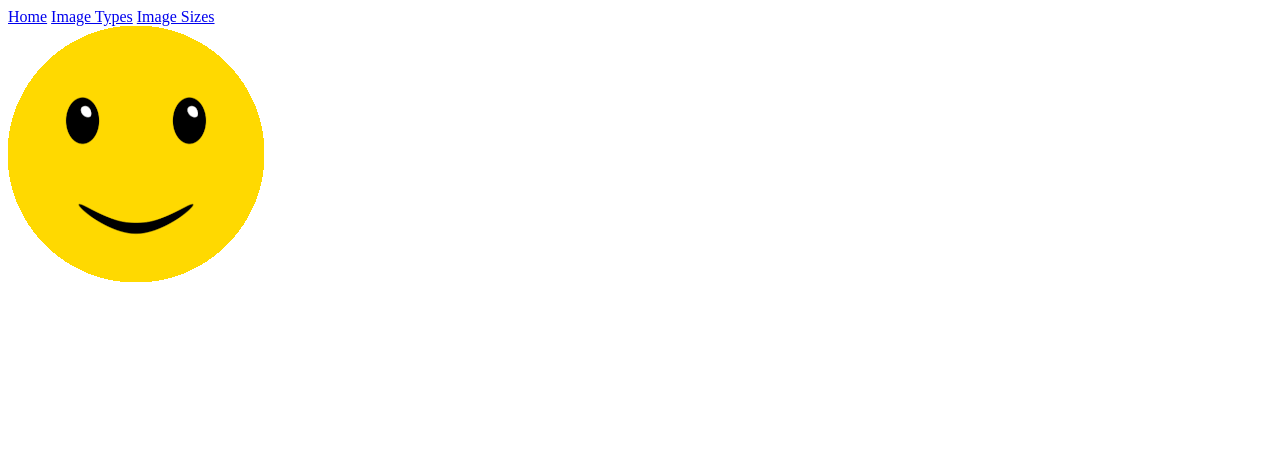
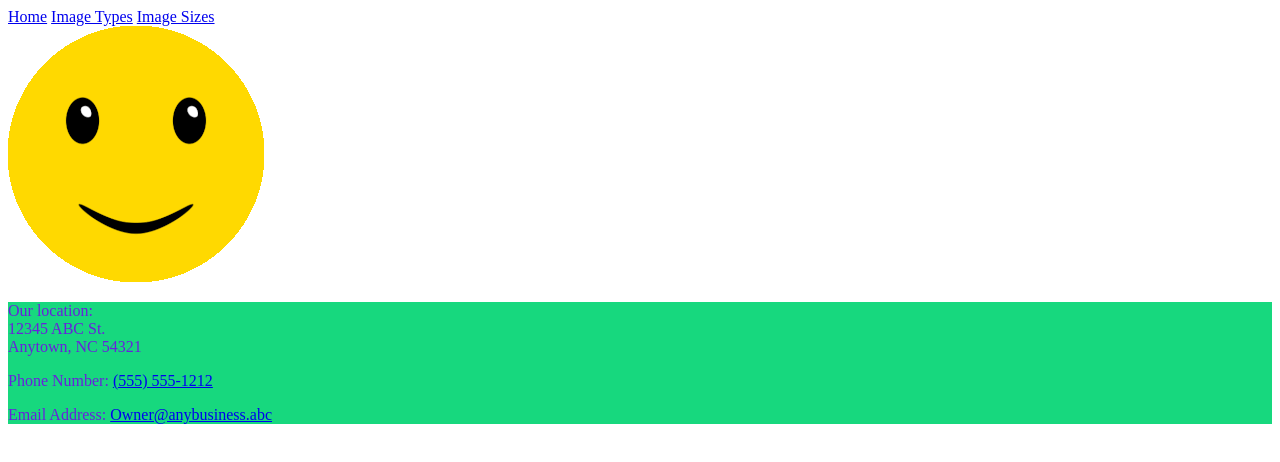
Before and after one commit to hardingrichard/fullstack-refresh, a plain HTML site: page module5/index.html in a window 1280 px wide. Drawn offline with Linux system fonts and the light colour scheme; files that its build step writes are made by us from their sources.

Commit message:
Add footer contact details using tel and mailto examples

```diff
--- a/module5/index.html
+++ b/module5/index.html
@@ -23,7 +23,14 @@
             <a href="imagetypes.html" target="_blank"><img src="media/images/smiley3.gif" alt="An animated smiley image with link to imagetypes"></a>
         </main>
 
-        <footer></footer>
+        <footer>
+            <p>Our location: <br>
+                12345 ABC St. <br>
+                Anytown, NC 54321
+            </p>
+            <p>Phone Number: <a href="tel:5555551212">(555) 555-1212</a></p>
+            <p>Email Address: <a href="mailto:owner@anybusiness.abc">Owner@anybusiness.abc</a></p>
+        </footer>
 
 
     </body>
```
